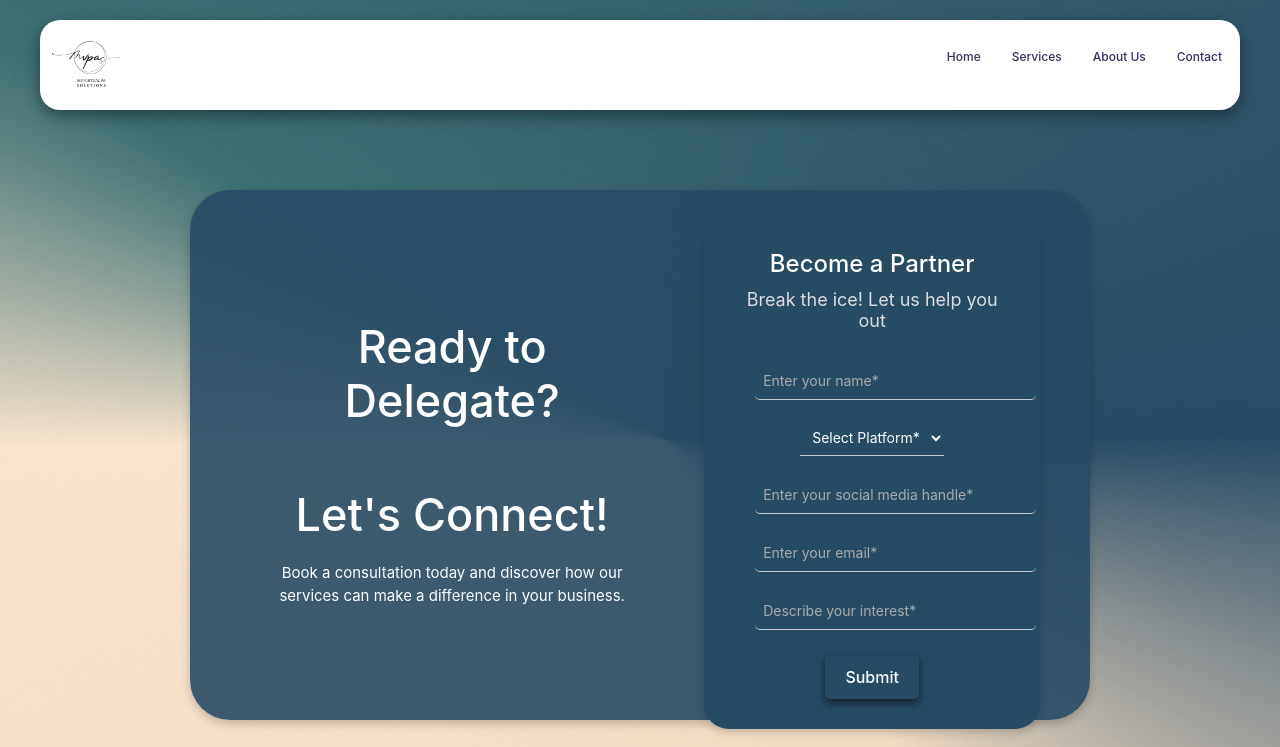
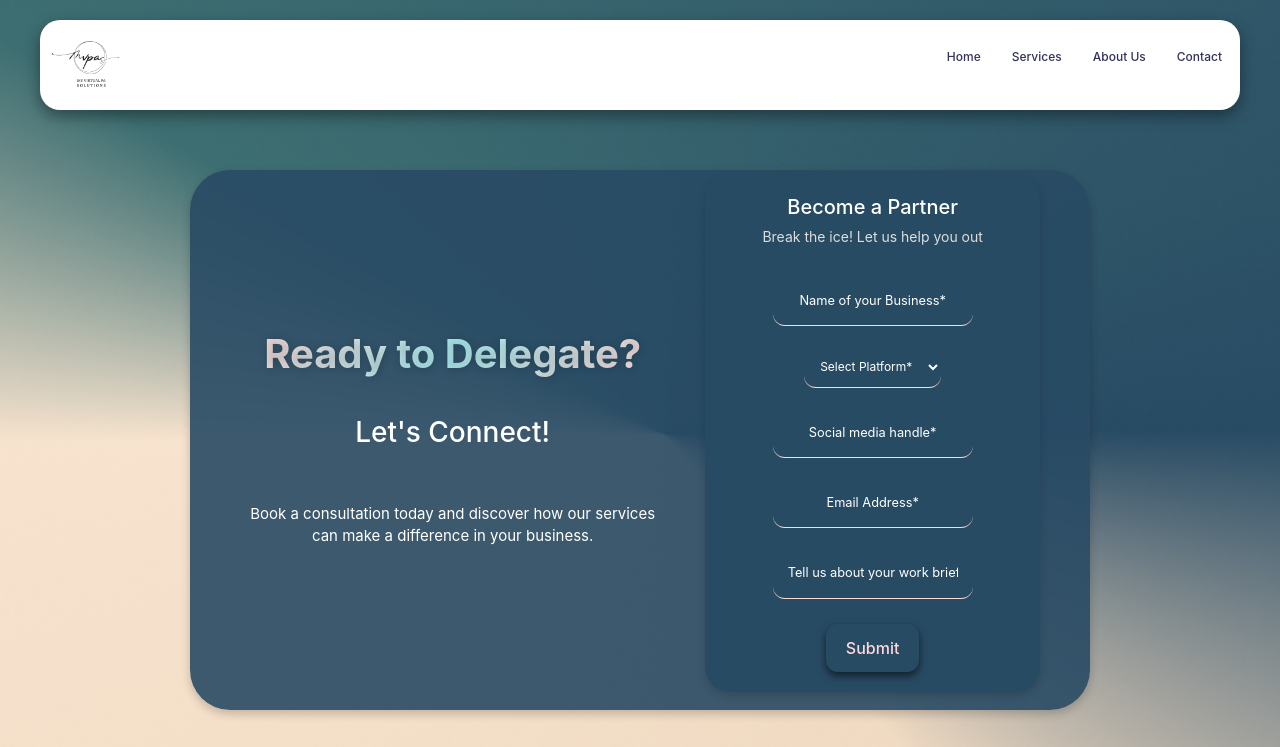
Before and after one commit to Akorfatrace/myvirtualpasolutions, a React (Vite) app: page /contact in a window 1280 px wide. Shown: the top 747 px of the page. Built offline with nearby package versions, Linux system fonts and the light colour scheme; a web font is replaced by a local one.

Commit message:
form edits

```diff
--- a/Contact.css
+++ b/Contact.css
@@ -1,7 +1,9 @@
+/* Importing Google Fonts */
 @import url("https://fonts.googleapis.com/css2?family=ACHERUS+GROTESQUE&display=swap");
 @import url("https://fonts.googleapis.com/css2?family=Moontime&display=swap");
 @import url("https://fonts.googleapis.com/css2?family=Raleway:wght@400&display=swap");
 
+/* Contact Page Styling */
 .contact-page {
   min-height: 100vh;
   display: flex;
@@ -39,6 +41,7 @@
   margin: 0;
 }
 
+/* Form Card Styling */
 .form-card {
   background-color: rgba(40, 75, 100, 0.9);
   color: #333;
@@ -48,33 +51,12 @@
   box-shadow: 0 4px 10px rgba(0, 0, 0, 0.2);
   width: 90%;
   max-width: 900px;
-  height: 530px;
-  margin-top: 60px;
+  height: 540px;
+  margin-top: 40px;
   margin-bottom: 160px;
 }
 
-input,
-textarea {
-  width: 100%;
-  padding: 10px;
-  margin: 10px 0;
-  border: 1px solid #ccc;
-  border-radius: 5px;
-}
-
-button {
-  background-color: #007bff;
-  color: white;
-  border: none;
-  padding: 10px 20px;
-  border-radius: 5px;
-  cursor: pointer;
-}
-
-button:hover {
-  background-color: #0056b3;
-}
-
+/* Card Wrapper Styling */
 .card-wrapper {
   display: flex;
   justify-content: space-between;
@@ -82,6 +64,7 @@ button:hover {
   gap: 20px;
 }
 
+/* Info Card Styling */
 .info-card {
   color: white;
   padding: 30px;
@@ -92,23 +75,49 @@ button:hover {
   text-align: center;
 }
 
-.info-heading h3 {
-  margin-top: 60px;
-  font-size: 45px;
-  color: white;
+.info-heading {
+  display: flex;
+  flex-direction: column;
+  align-items: center;
+}
+
+.heading-1 {
+  margin-top: 80px;
+}
+
+/* Gradient Styling for Ready to Delegate Section */
+.heading-1 h2 {
+  background: linear-gradient(135deg, #ffd9d8, #abecf0, #ffd9d8);
+  background-clip: text; /* Standard property */
+  -webkit-background-clip: text; /* For compatibility */
+  color: transparent; /* Ensures only the gradient shows */
+  font-size: 2.5rem; /* Adjust font size as needed */
+  font-weight: bold;
+  padding: 10px 0;
+  text-align: center;
+  text-shadow: 1px 1px 8px rgba(0, 0, 0, 0.2);
+}
+
+/* Optional shadow or outline to enhance visibility */
+.heading-1 h2 {
+  text-shadow: 1px 1px 8px rgba(0, 0, 0, 0.2);
+}
+
+.heading-2 {
+  margin-top: 20px;
 }
 
 .info-description p {
-  margin-top: 20px;
+  margin-top: 45px;
   font-size: 15px;
   color: white;
 }
 
-/* Modified small-card for form field */
+/* Small Card - Adjust position */
 .small-card {
   background-color: #284b64;
   color: white;
-  padding: 30px;
+  padding: 20px;
   border-radius: 25px;
   width: 360px;
   height: auto;
@@ -117,48 +126,102 @@ button:hover {
   margin-left: auto;
   margin-right: 20px;
   scroll-margin-bottom: 20px;
+  margin-top: -25px; /* Ensures it is aligned at the top of its container */
 }
-
 .small-card h3 {
-  font-size: 24px;
+  font-size: 20px;
   margin-bottom: 10px;
 }
 
 .small-card h4 {
-  font-size: 18px;
+  font-size: 14px;
   font-weight: normal;
   margin-bottom: 20px;
+  margin-top: 10px;
   color: #ddd;
 }
 
+/* Form Styling */
 form {
   display: flex;
   flex-direction: column;
   align-items: center;
 }
 
-input {
-  width: 120%;
-  padding: 8px;
+/* Input, Textarea, Select Field Styling */
+input,
+textarea {
+  width: 200px;
+  padding: 15px;
   margin: 10px 0;
   border: none;
-  border-bottom: 1.5px solid #ccc;
+  border-radius: 12px; /* Slight curve on the edges */
+  background: transparent;
+  color: white;
+  font-size: 12.8px;
+  outline: none;
+  border-bottom: 1.5px solid #ffd9d8;
+  display: block;
+  margin-left: auto; /* Centers the element */
+  margin-right: auto; /* Centers the element */
+}
+
+select {
+  width: 100%;
+  max-width: 360px;
+  padding: 12px;
+  margin: 10px 0;
+  border: none;
+  border-radius: 12.5px; /* Slight curve on the edges */
   background: transparent;
   color: white;
   font-size: 14px;
   outline: none;
+  border-bottom: 1.5px solid #ccc;
+  display: block;
 }
 
-input::placeholder {
-  color: #aaa;
+/* Placeholder Styling */
+input::placeholder,
+textarea::placeholder {
+  color: white;
+  text-align: center;
 }
 
+/* Select Dropdown Styling */
+select {
+  padding: 12px;
+  margin: 10px 0;
+  border: none;
+  border-radius: 12px;
+  background: transparent;
+  color: white;
+  font-size: 12px;
+  outline: none;
+  border-bottom: 1.5px solid #ffd9d8;
+}
+
+select option {
+  background-color: #284b64;
+  color: white;
+}
+
+select:focus {
+  background-color: #3d6e71;
+  color: white;
+}
+
+input[type="text"].social-media::placeholder {
+  text-align: center;
+}
+
+/* Button Styling */
 button {
   background-color: #284b64;
-  color: white;
+  color: #ffd9d8;
   border: none;
-  padding: 10px 20px;
-  border-radius: 5px;
+  padding: 12px 20px;
+  border-radius: 12px;
   cursor: pointer;
   margin-top: 15px;
   box-shadow: 0 4px 8px rgba(0, 0, 0, 0.6);
@@ -168,49 +231,10 @@ button:hover {
   background-color: #3d6e71;
 }
 
+/* Error Message Styling */
 .error {
   color: #ff6b6b;
   font-size: 12px;
   margin-top: -8px;
   margin-bottom: 10px;
 }
-/* Social media handle field styles */
-input[type="text"].social-media {
-  width: 120%;
-  padding: 8px;
-  margin: 10px 0;
-  border: none;
-  border-bottom: 1.5px solid #ccc;
-  background: transparent;
-  color: white;
-  font-size: 14px;
-  outline: none;
-}
-
-input::placeholder {
-  color: #aaa;
-}
-
-select {
-  padding: 8px;
-  margin: 10px 0;
-  border: none;
-  border-bottom: 1.5px solid #ccc;
-  background: transparent;
-  color: white;
-  font-size: 14px;
-  outline: none;
-}
-/* Ensure the dropdown options are visible */
-select option {
-  background-color: #284b64; /* Background color of the options */
-  color: white; /* Text color of the options */
-}
-
-/* When the select dropdown is active */
-select:focus {
-  background-color: #3d6e71; /* Darker background on focus */
-  color: white; /* Ensure text stays white when focused */
-}
-
-/* Rest of the form styles remain the same */
--- a/Contact.jsx
+++ b/Contact.jsx
@@ -42,8 +42,12 @@ const Contact = () => {
             <div className="card-wrapper">
               <div className="info-card">
                 <div className="info-heading">
-                  <h3>Ready to Delegate?</h3>
-                  <h3>Let's Connect!</h3>
+                  <div className="heading-1">
+                    <h2>Ready to Delegate?</h2>
+                  </div>
+                  <div className="heading-2">
+                    <h3>Let's Connect!</h3>
+                  </div>
                 </div>
                 <div className="info-description">
                   <p>
@@ -62,7 +66,7 @@ const Contact = () => {
                     <input
                       type="text"
                       name="name"
-                      placeholder="Enter your name*"
+                      placeholder="Name of your Business*"
                       value={formData.name}
                       onChange={handleInputChange}
                       required
@@ -87,7 +91,7 @@ const Contact = () => {
                       type="text"
                       name="socialHandle"
                       className="social-media"
-                      placeholder="Enter your social media handle*"
+                      placeholder="Social media handle*"
                       value={formData.socialHandle}
                       onChange={handleInputChange}
                       required
@@ -100,7 +104,7 @@ const Contact = () => {
                     <input
                       type="email"
                       name="email"
-                      placeholder="Enter your email*"
+                      placeholder="Email Address*"
                       value={formData.email}
                       onChange={handleInputChange}
                     />
@@ -109,7 +113,7 @@ const Contact = () => {
                     <input
                       type="text"
                       name="interest"
-                      placeholder="Describe your interest*"
+                      placeholder="Tell us about your work briefly*"
                       value={formData.interest}
                       onChange={handleInputChange}
                     />
```
